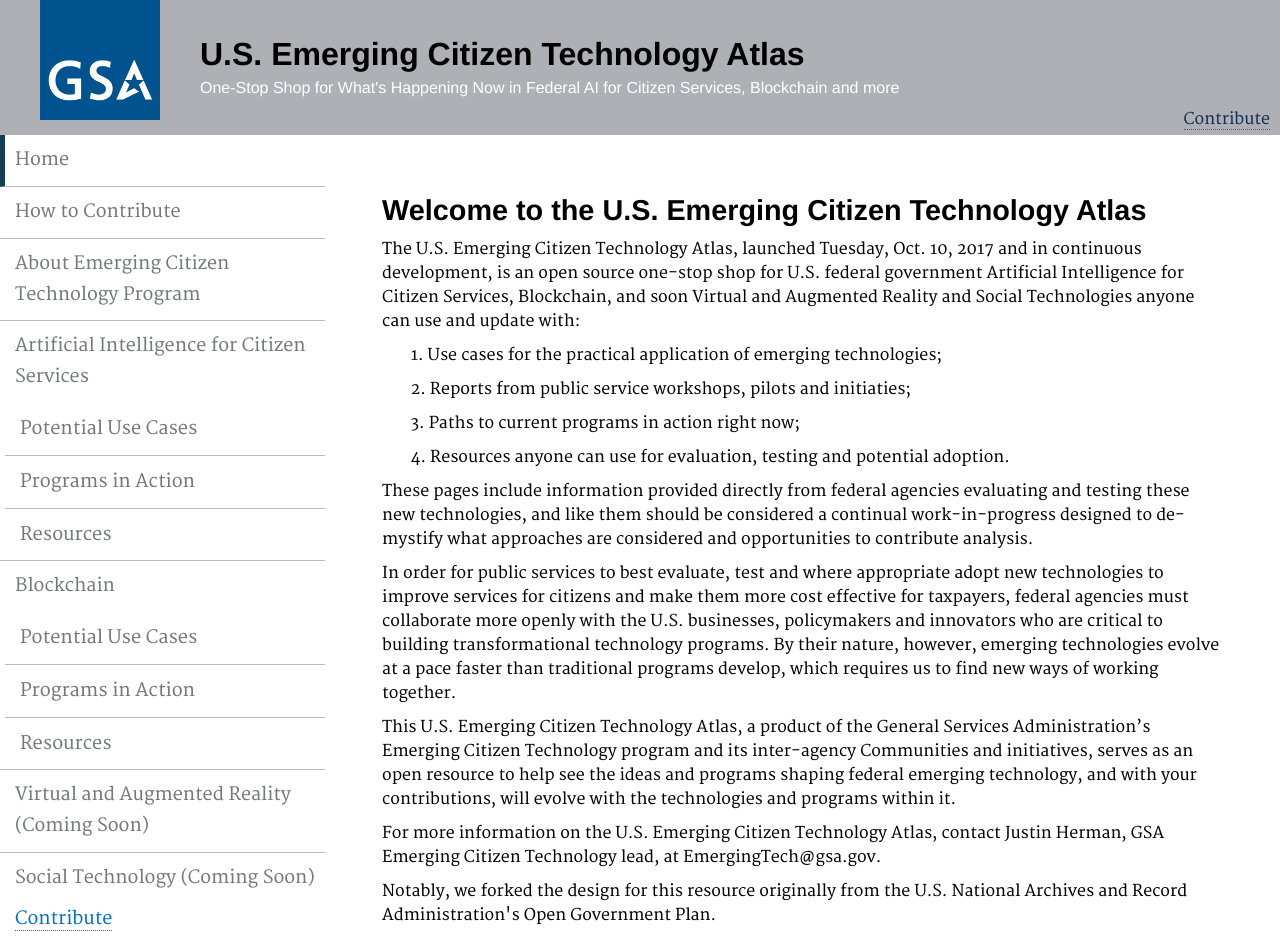
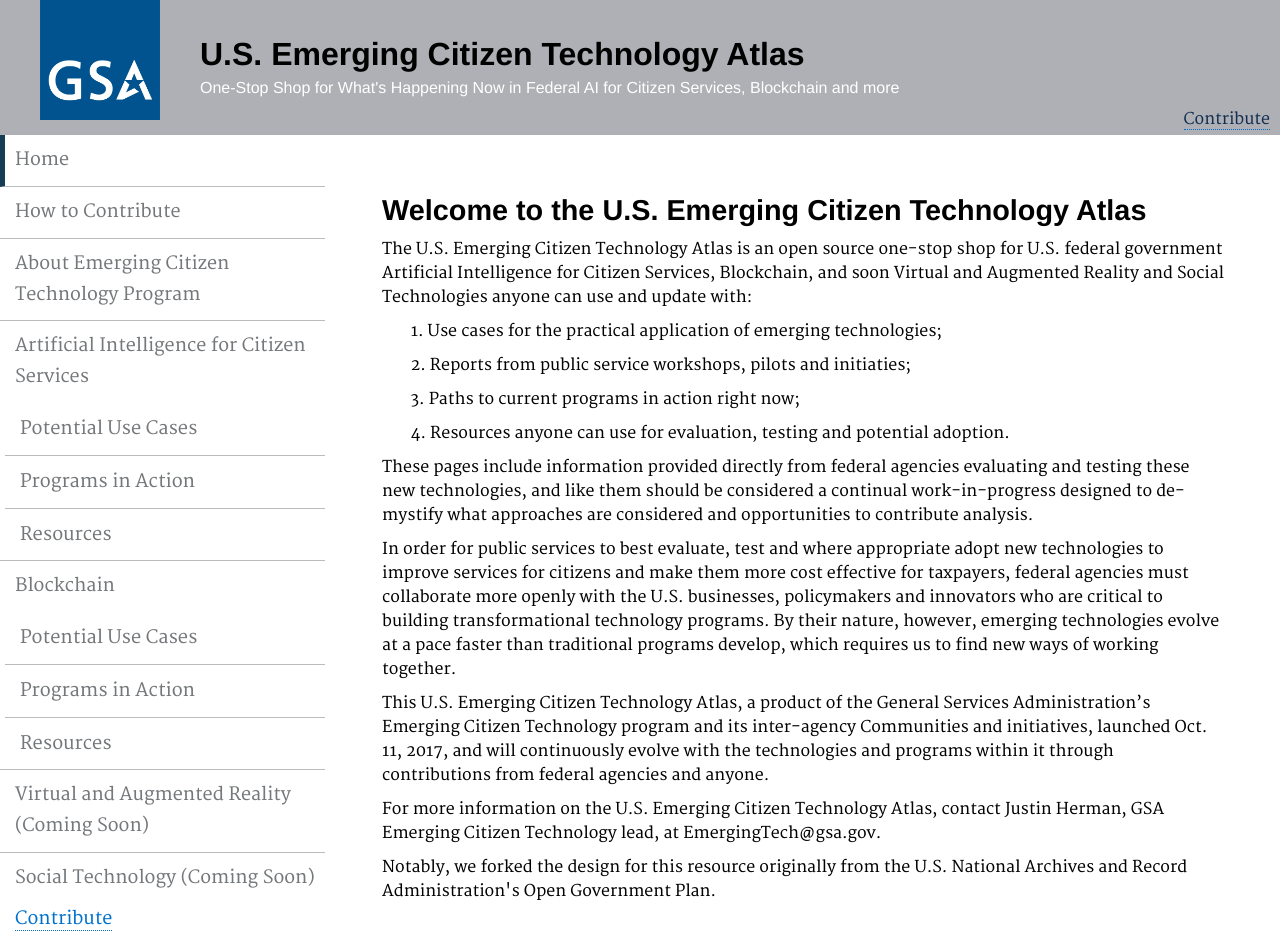
Before and after one commit to GSA/emerging-technology-atlas, a Jekyll site: the page built from pages/index.md, in a window 1280 px wide. Built offline with Jekyll 4.4.1, drawn with Linux system fonts in a browser that asks for light colours.

Commit message:
Update index.md

```diff
--- a/pages/index.md
+++ b/pages/index.md
@@ -8,7 +8,7 @@ description: ""
 
 <h2>Welcome to the U.S. Emerging Citizen Technology Atlas</h2>
 
-<p dir="ltr">The U.S. Emerging Citizen Technology Atlas, launched Tuesday, Oct. 10, 2017 and in continuous development, is an open source one-stop shop for U.S. federal government Artificial Intelligence for Citizen Services, Blockchain, and soon Virtual and Augmented Reality and Social Technologies anyone can use and update with:</p>
+<p dir="ltr">The U.S. Emerging Citizen Technology Atlas is an open source one-stop shop for U.S. federal government Artificial Intelligence for Citizen Services, Blockchain, and soon Virtual and Augmented Reality and Social Technologies anyone can use and update with:</p>
 
 <p>&nbsp;&nbsp;&nbsp;&nbsp;&nbsp;&nbsp; 1. Use cases for the practical application of emerging technologies;</p>
 <p>&nbsp;&nbsp;&nbsp;&nbsp;&nbsp;&nbsp; 2. Reports from public service workshops, pilots and initiaties;</p>
@@ -19,7 +19,7 @@ description: ""
 
 <p>In order for public services to best evaluate, test and where appropriate adopt new technologies to improve services for citizens and make them more cost effective for taxpayers, federal agencies must collaborate more openly with the U.S. businesses, policymakers and innovators who are critical to building transformational technology programs. By their nature, however, emerging technologies evolve at a pace faster than traditional programs develop, which requires us to find new ways of working together.</p>
 
-<p>This U.S. Emerging Citizen Technology Atlas, a product of the General Services Administration’s Emerging Citizen Technology program and its inter-agency Communities and initiatives, serves as an open resource to help see the ideas and programs shaping federal emerging technology, and with your contributions, will evolve with the technologies and programs within it.</p>
+<p>This U.S. Emerging Citizen Technology Atlas, a product of the General Services Administration’s Emerging Citizen Technology program and its inter-agency Communities and initiatives, launched Oct. 11, 2017, and will continuously evolve with the technologies and programs within it through contributions from federal agencies and anyone.</p>
 
 <p>For more information on the U.S. Emerging Citizen Technology Atlas, contact Justin Herman, GSA Emerging Citizen Technology lead, at EmergingTech@gsa.gov.</p>
 
```
